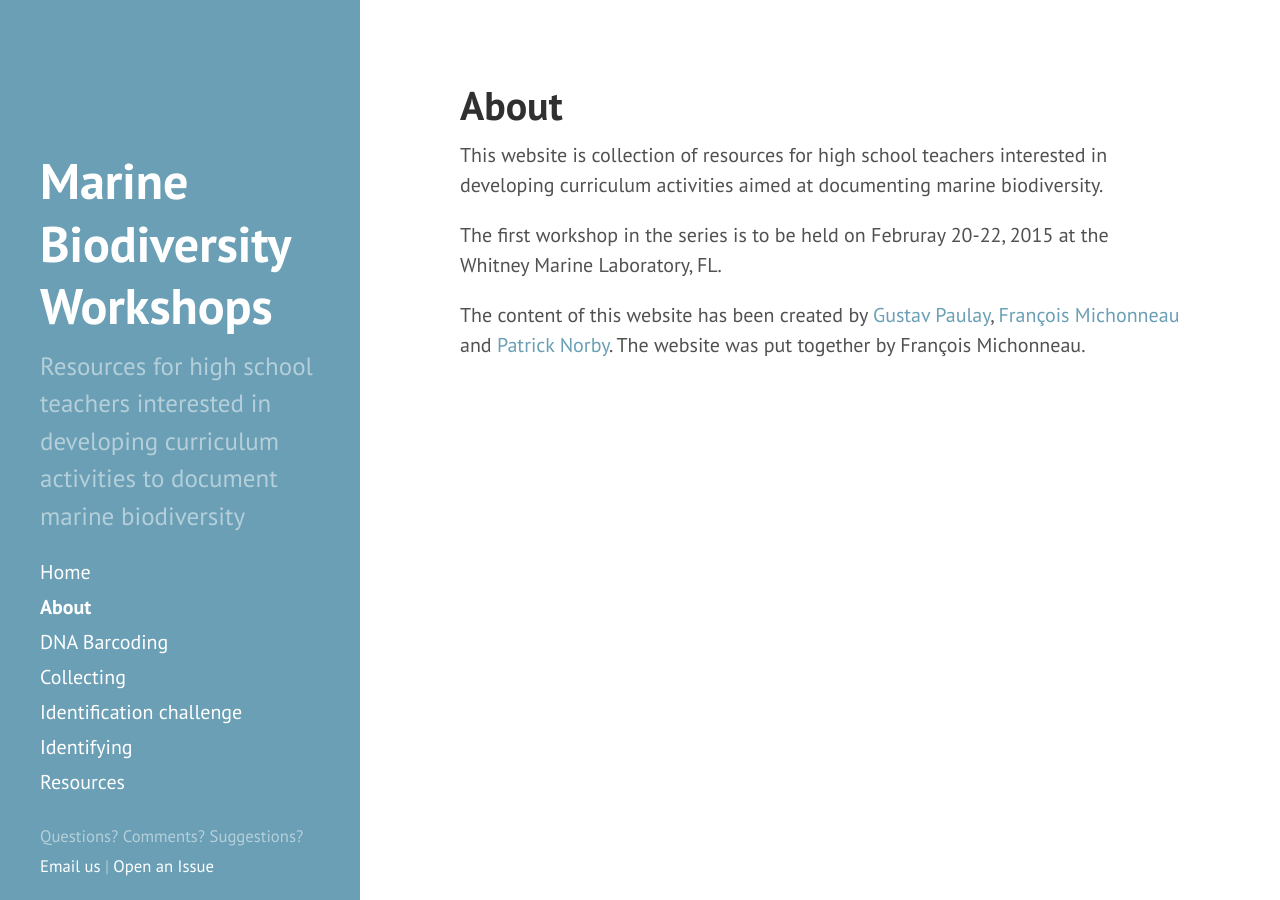
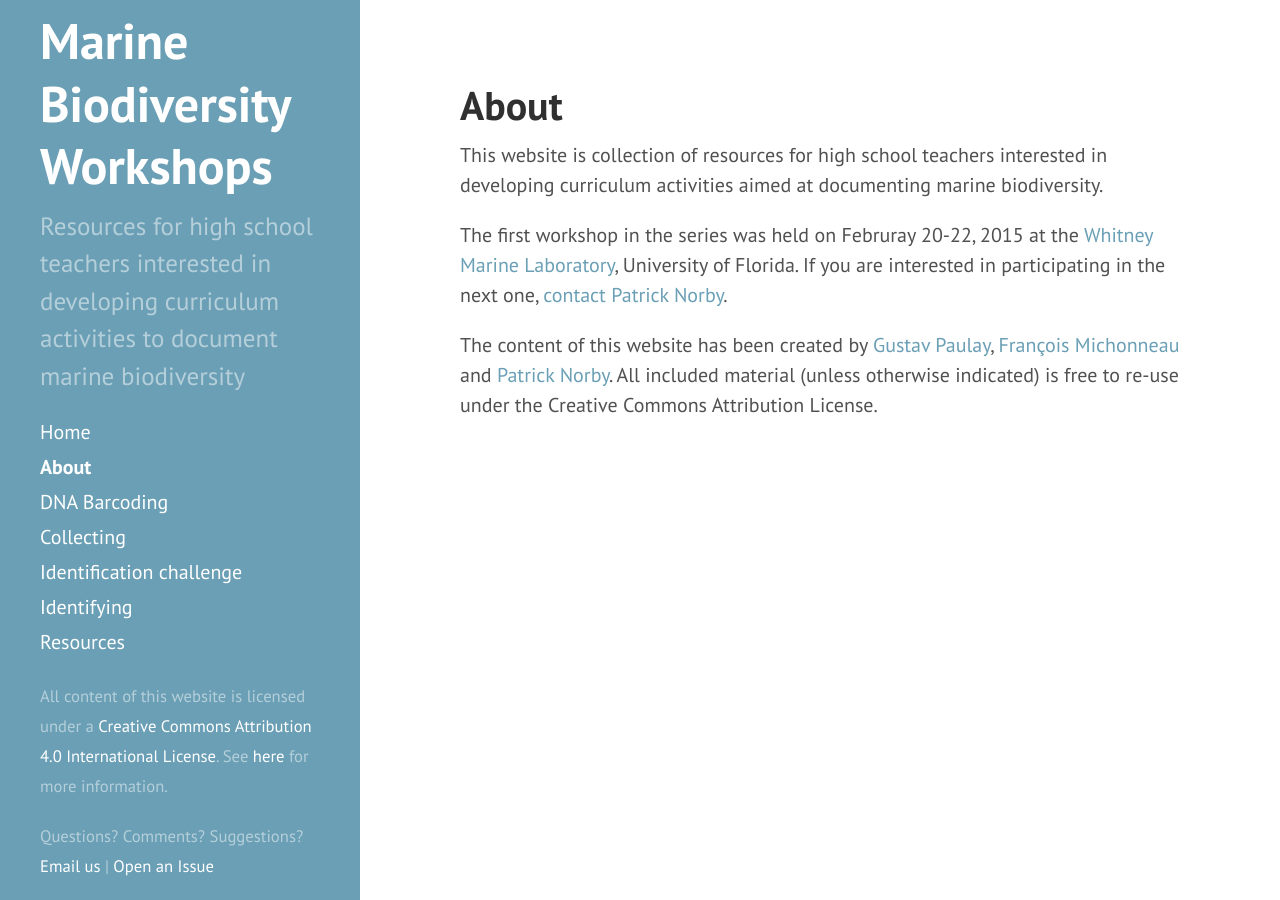
Before and after one commit to marine-diversity-workshops/marine-diversity-workshops.github.io, a Jekyll site: the page built from about.md, in a window 1280 px wide. Built offline with Jekyll 4.4.1, drawn with Linux system fonts in a browser that asks for light colours; nearby versions of some CDN libraries.

Commit message:
add license info on website

```diff
--- a/_includes/sidebar.html
+++ b/_includes/sidebar.html
@@ -28,11 +28,17 @@
 
     </nav>
 
+    <small><p>
+	All content of this website is licensed under a
+	<a rel="license"  href="http://creativecommons.org/licenses/by/4.0/">Creative Commons Attribution
+	  4.0 International License</a>. See <a href="{{ site.baseurl }}about">here</a> for more information.
+    </small></p>
+
     <small>
-    Questions? Comments? Suggestions?
-    <a href="mailto:francois.michonneau@gmail.com">Email us</a> |
-    <a href="https://github.com/marine-diversity-workshops/marine-diversity-workshops.github.io/issues">Open
-    an Issue</a>
+      Questions? Comments? Suggestions?
+      <a href="mailto:francois.michonneau@gmail.com">Email us</a> |
+      <a href="https://github.com/marine-diversity-workshops/marine-diversity-workshops.github.io/issues">Open
+	an Issue</a>
     </small>
   </div>
 </div>
--- a/about.md
+++ b/about.md
@@ -6,11 +6,14 @@ title: About
 This website is collection of resources for high school teachers interested in
 developing curriculum activities aimed at documenting marine biodiversity.
 
-The first workshop in the series is to be held on Februray 20-22, 2015 at the
-Whitney Marine Laboratory, FL.
+The first workshop in the series was held on Februray 20-22, 2015 at the
+[Whitney Marine Laboratory](http://www.whitney.ufl.edu/), University of Florida. If
+you are interested in participating in the next one,
+[contact Patrick Norby](mailto:pnorby@ufl.edu).
 
 The content of this website has been created by
 [Gustav Paulay](http://flmnh.ufl.edu/malacology/paulay.htm),
 [François Michonneau](http://francoismichonneau.net) and
-[Patrick Norby](http://flmnh.ufl.edu/malacology/norby.htm). The website was put
-together by François Michonneau.
+[Patrick Norby](http://flmnh.ufl.edu/malacology/norby.htm). All included
+material (unless otherwise indicated) is free to re-use under the Creative
+Commons Attribution License.
```
